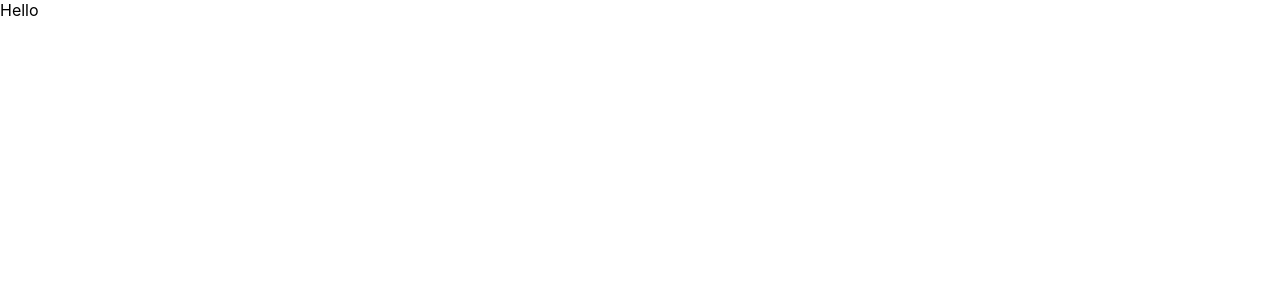
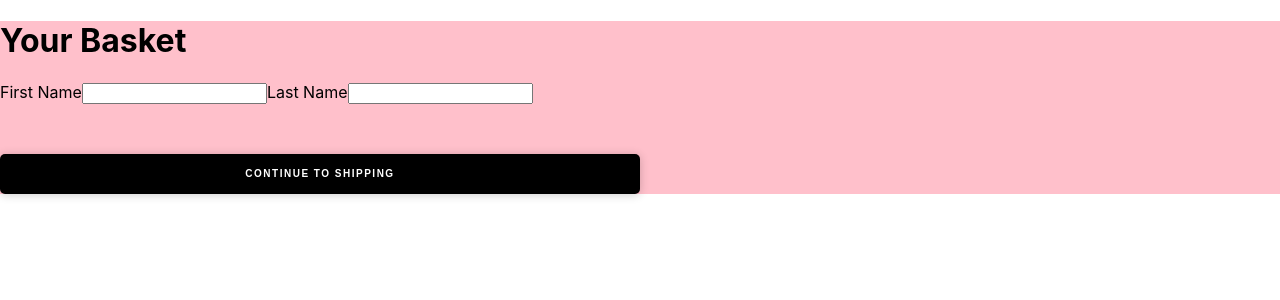
Before and after one commit to stefaniesatna/plantshed, a React (Create React App) app: page /checkout in a window 1280 px wide. Shown: the top 300 px of the page. Built offline with nearby package versions, Linux system fonts and the light colour scheme.

Commit message:
Create template form for checkout

```diff
--- a/package.json
+++ b/package.json
@@ -8,6 +8,7 @@
     "@testing-library/user-event": "^13.5.0",
     "react": "^17.0.2",
     "react-dom": "^17.0.2",
+    "react-router-dom": "^6.2.1",
     "react-scripts": "5.0.0",
     "web-vitals": "^2.1.4"
   },
--- a/src/App.js
+++ b/src/App.js
@@ -1,11 +1,17 @@
-import './App.css';
-import Component from './components/Component';
+import "./App.css";
+import Component from "./components/Component";
+import Checkout from "./components/Checkout";
+import { BrowserRouter, Route, Routes } from "react-router-dom";
 
 function App() {
   return (
-    <div>
-        <Component />
-    </div>
+      <BrowserRouter>
+      <Routes>
+          <Route index element={<Component />} />
+          <Route path="checkout" element={<Checkout />} />
+        </Routes>
+    </BrowserRouter>
+
   );
 }
 
--- /dev/null
+++ b/src/components/Checkout.js
@@ -0,0 +1,24 @@
+import '../styles/Checkout.css';
+
+const Checkout = () => {
+  return (
+    <div style={{ backgroundColor: "pink" }}>
+      <h1>Your Basket</h1>
+      <form>
+        <div>
+          <label>First Name</label>
+          <input type="text" className="firstName" id="firstName" name="firstName" required />
+          <label>Last Name</label>
+          <input type="text"  className="lastName" id="lastName" name="lastName" required />
+        </div>
+      <CheckoutButton text="Continue to Shipping"/>
+      </form>
+    </div>
+  );
+};
+
+const CheckoutButton = (props) => (
+    <button className="checkout-btn" type="button">{props.text}</button>
+)
+
+export default Checkout;
--- a/src/components/Component.js
+++ b/src/components/Component.js
@@ -1,5 +1,8 @@
-export default function Component(){
-    return (
-        <div>Hello</div>
-    )
+export default function Component() {
+  return (
+    <div>
+      <h1 style={{ height: "full", backgroundColor: "lightblue" }}>Hello world</h1>
+      <p>hello hello</p>
+    </div>
+  );
 }
--- /dev/null
+++ b/src/styles/Checkout.css
@@ -0,0 +1,15 @@
+.checkout-btn {
+  background: #000;
+  box-shadow: 0px 1px 10px rgba(0, 0, 0, 0.2);
+  border: 0;
+  border-radius: 5px;
+  width: 50%;
+  height: 40px;
+  margin-top: 50px;
+  color: white;
+  font-size: 10px;
+  font-weight: 700;
+  text-transform: uppercase;
+  letter-spacing: 1.5px;
+  cursor: pointer;
+}
```
Also changed, not shown: 1 other file (tests, documents, lock files or other folders).
